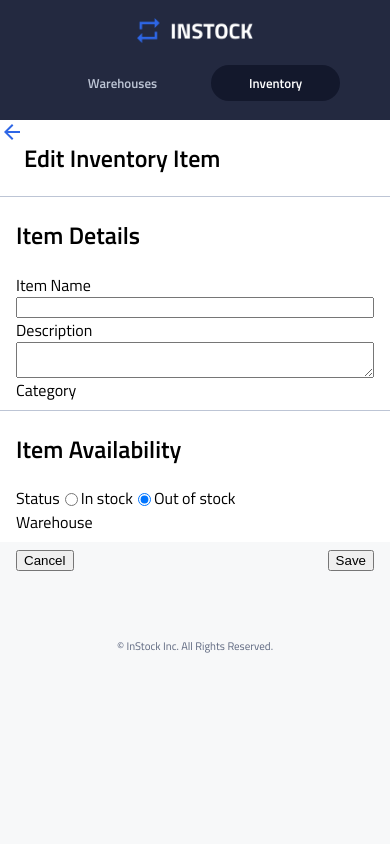
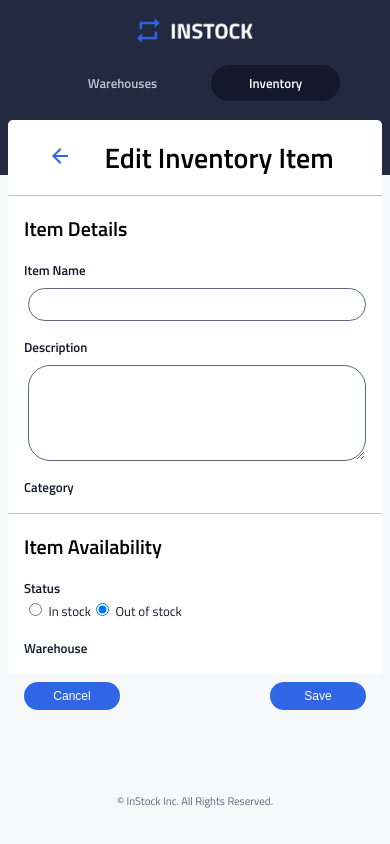
Before and after one commit to Jayingli/instock-client, a React (Create React App) app: page /inventories/1 in a window 390 px wide. Built offline with nearby package versions, Linux system fonts and the light colour scheme; no server answers; the HTML template or start-up script is replaced by a standard one.

Commit message:
Style component for mobile view

```diff
--- a/src/components/editInventoryItem/editInventoryItem.jsx
+++ b/src/components/editInventoryItem/editInventoryItem.jsx
@@ -85,8 +85,10 @@ function EditInventoryItem() {
 
                     <div className="status__wrap">
                         <label htmlFor="status">Status</label>
-                        <input type="radio" name='status' value='In Stock' checked='true'/> <label htmlFor="in stock">In stock</label>
-                        <input type="radio" name='status' value='Out of Stock' checked='false' /> <label htmlFor="out of stock">Out of stock</label>
+                        <div className="radio__wrap">
+                            <input type="radio" name='status' value='In Stock' checked='true'/> <label htmlFor="in stock">In stock</label>
+                            <input type="radio" name='status' value='Out of Stock' checked='false' /> <label htmlFor="out of stock">Out of stock</label>
+                        </div>
                     </div>
 
                     <label htmlFor="warehouse">Warehouse</label>
--- a/src/components/editInventoryItem/editInventoryItem.scss
+++ b/src/components/editInventoryItem/editInventoryItem.scss
@@ -5,14 +5,26 @@
 
 .editInventoryItem {
     background-color: variables.$light-color;
+    margin: 0 .5rem;
+    border-radius: 5px;
+
+    label {
+        font-size: 13px;
+        font-weight: bold;
+        color: variables.$primary-text-color;
+        margin-bottom: .5rem;
+    }
 
 
     .editHeader__div {
         display: flex;
         border-bottom: 1px solid variables.$secondary-border-color;
+        align-content: center;
+        justify-content: space-evenly;
+        padding-left: .5rem;
 
         a {
-
+            margin: 1.5rem 0 0 0;
         }
 
         img {
@@ -20,11 +32,16 @@
         }
 
         h1 {
-
+            font-size: 28px;
+            margin: 1rem 1rem 1rem 0;
         }
     }
 
     form {
+
+        h2 {
+            font-size: 20px;
+        }
 
         .details__wrap {
             display: flex;
@@ -32,19 +49,24 @@
             padding: 0 1rem .5rem 1rem;
             border-bottom: 1px solid variables.$secondary-border-color;
 
-            h2 {
 
-            }
-
-            label {
-
-            }
 
             input {
+                border-radius: 22px;
+                margin: 0 0 1rem .25rem;
+                padding: .5rem 1rem;
+                font-size: 13px;
+                border: 1px solid variables.$secondary-text-color;
 
             }
 
             textarea {
+                border-radius: 22px;
+                height: 6rem;
+                margin: 0 0 1rem .25rem;
+                padding: .5rem 1rem;
+                font-size: 13px;
+                border-color: variables.$secondary-text-color;
 
             }
 
@@ -64,18 +86,28 @@
 
             .status__wrap {
                 display: flex;
+                flex-direction: column;
 
                 label {
-
+                    margin-bottom: 0;
                 }
 
-                button {
+                .radio__wrap {
+                    margin-bottom: 1rem;
 
+
+                    label {
+                        font-weight: 400;
+                    }
+
+                    button {
+                    }
                 }
+
             }
 
             label {
-
+                font-size: 13px;
             }
 
             .warehouse__dropdown {
@@ -90,8 +122,15 @@
             background-color: variables.$primary-background-color;
 
             button {
-
-            }
+                border-radius: 22px;
+                margin-bottom: 1rem;
+                height: 1.75rem;
+                width: 6rem;
+                background-color: variables.$primary-interactive-color;
+                color: variables.$light-color;
+                border: none;
+                font-size: 12px;
+    }
         }
     }
 }
```
